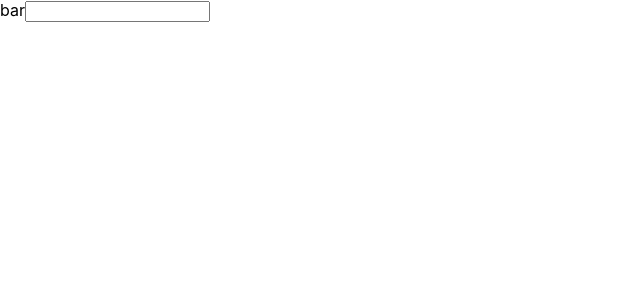
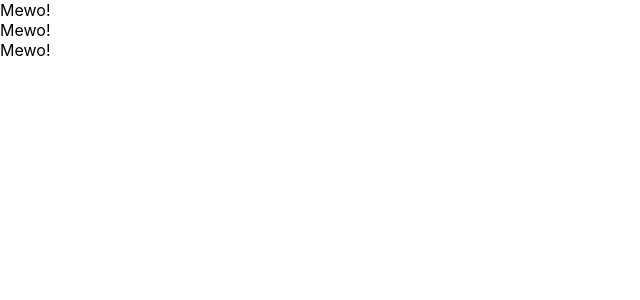
Before and after one commit to miya385991/react-redux-app, a React (Create React App) app: page / in a window 1280 px wide. Shown: the top 300 px of the page, without its empty margins (0-640 px from the left). Built offline with nearby package versions, Linux system fonts and the light colour scheme.

Commit message:
create class  component and functional component

```diff
--- a/src/App.js
+++ b/src/App.js
@@ -1,17 +1,28 @@
 import React, {Component } from 'react';
 import { render } from '@testing-library/react';
 
-class App extends Component {
-  render(){
-    return (
-      <React.Fragment>
-        <label htmlFor="bar">bar</label>
-        <input type="text"
-          onChange={() => {console.log("I am clicke")
-          }} />
-      </React.Fragment>
-      )
- }
+// class App extends Component {
+//   render(){
+//     return (
+//       <React.Fragment>
+//         <label htmlFor="bar">bar</label>
+//         <input type="text"
+//           onChange={() => {console.log("I am clicke")
+//           }} />
+//       </React.Fragment>
+//       )
+//  }
+// }
+
+const App = () => {
+  return <div>
+    <Cat />
+    <Cat />
+    <Cat />
+         </div>
+}
+const Cat = () => {
+  return <div>Mewo!</div>
 }
 
 export default App;
```
